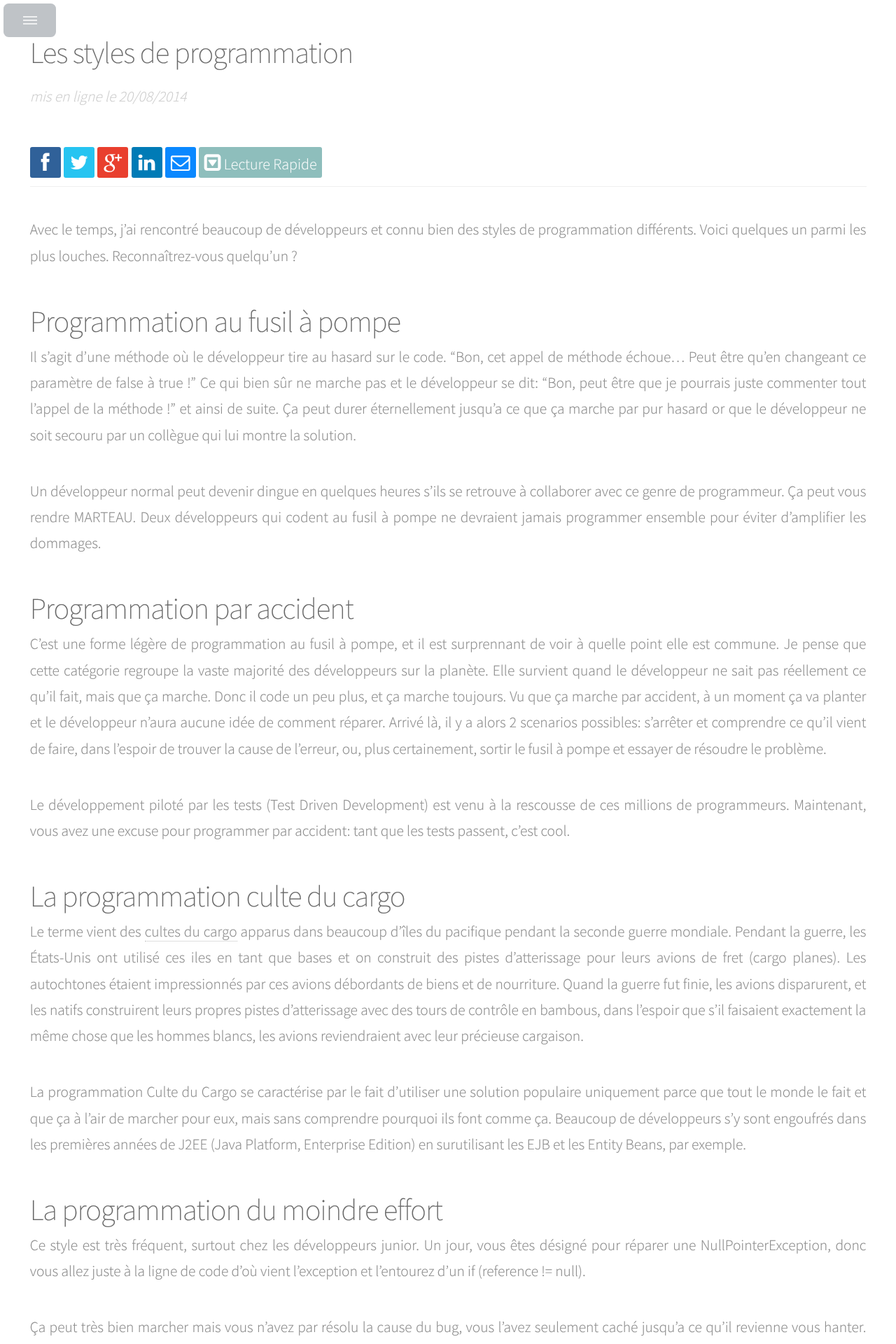
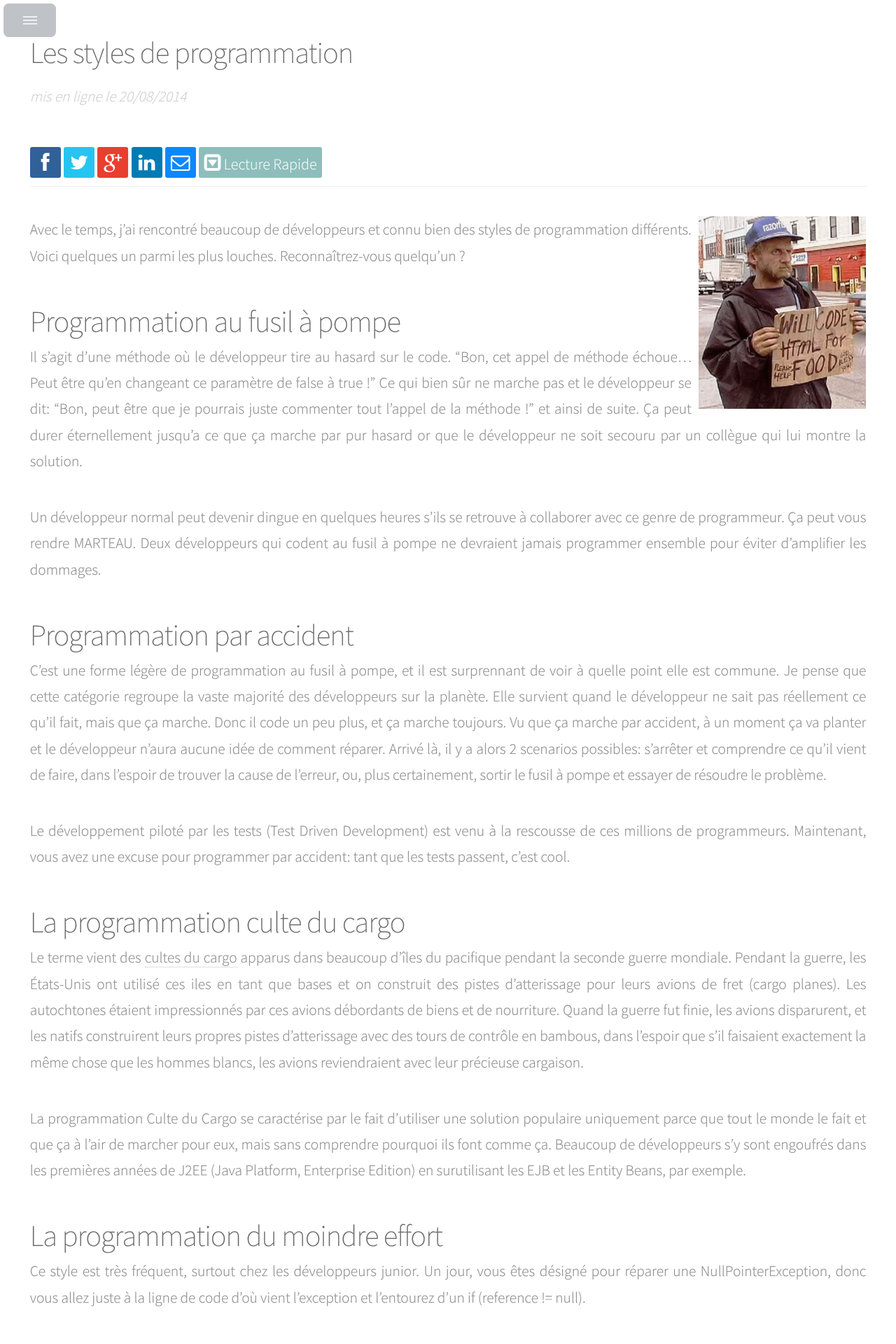
Before and after one commit to bdelespierre/bdelespierre.github.io, a Jekyll site: the page built from _posts/2014-08-20-styles-de-programmation.md, in a window 1280 px wide. Shown: the top 1920 px of the page at 70% size. Built offline with Jekyll 4.4.1, drawn with Linux system fonts in a browser that asks for light colours; nearby versions of some CDN libraries; Markdown is read by kramdown in place of the engine named in the settings; comment, search, counter and statistics services are not loaded.

Commit message:
images for articles

```diff
--- a/_posts/2014-08-20-styles-de-programmation.md
+++ b/_posts/2014-08-20-styles-de-programmation.md
@@ -6,6 +6,7 @@ date: 2014-08-20
 category: article
 tags: [programmation, humour, developpeur, développement, fusil-a-pompe, accident]
 spritzable: yes
+image: /images/articles/code4food.jpg
 related:
 - title: Codez avec style
   url: codez-avec-style
--- a/css/style.css
+++ b/css/style.css
@@ -1430,6 +1430,8 @@
 		}
 
 		#article .content img {
+			max-width: 20%;
+			max-height: 300px;
 			float: right;
 			margin: 0 0 .5em .5em;
 		}
```
Also changed, not shown: _posts/2014-02-19-compacter-une-date-sur-2-octets.md (+1 -0 lines), _posts/2014-03-28-quand-le-code-devient-toxique.md (+1 -0 lines), _posts/2014-04-01-la-fin-du-pc-et-lavenement-du-web.md (+1 -1 lines), images/articles/code4food.jpg (added), images/articles/compression.jpg (added), images/articles/skull.png (added).
